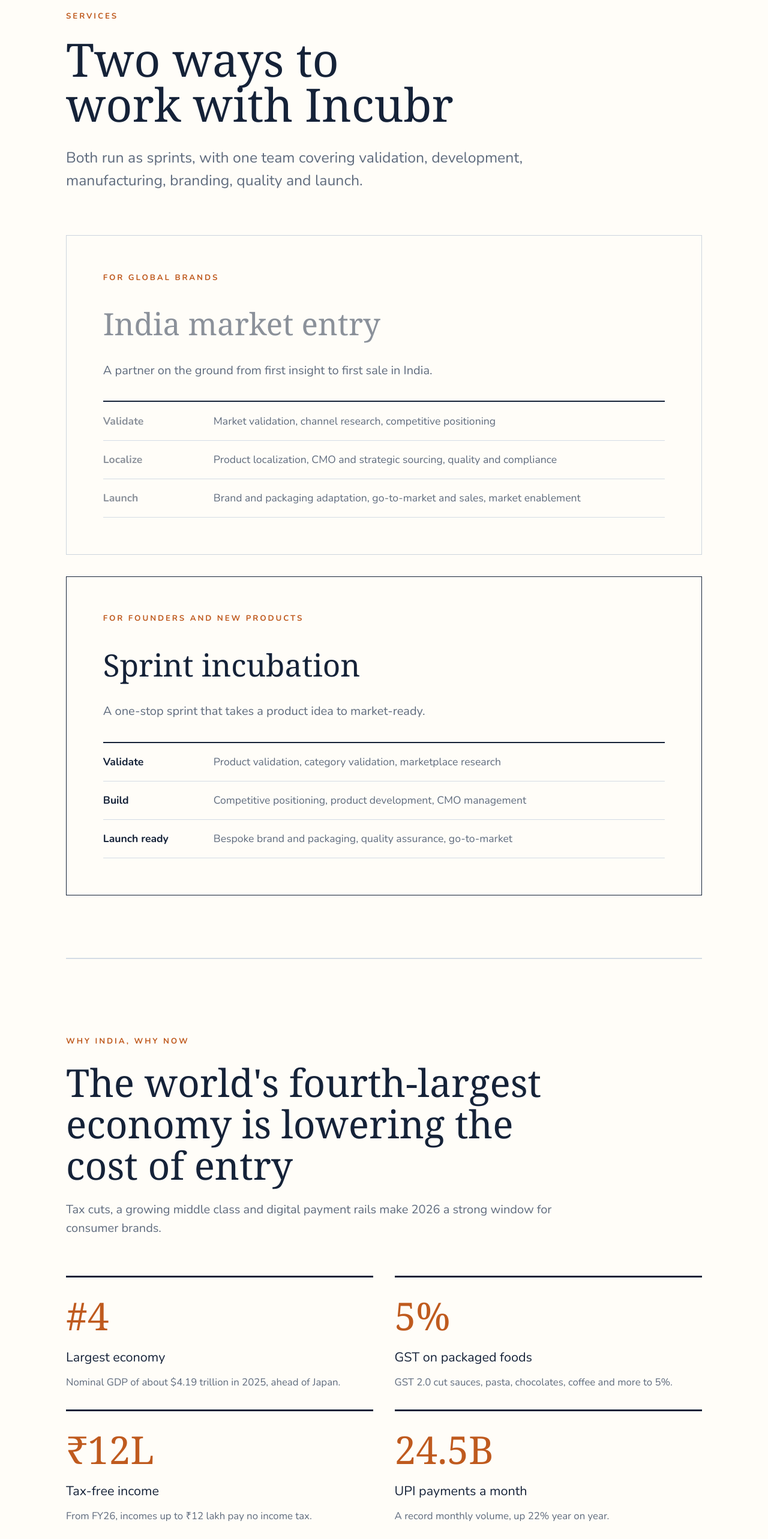
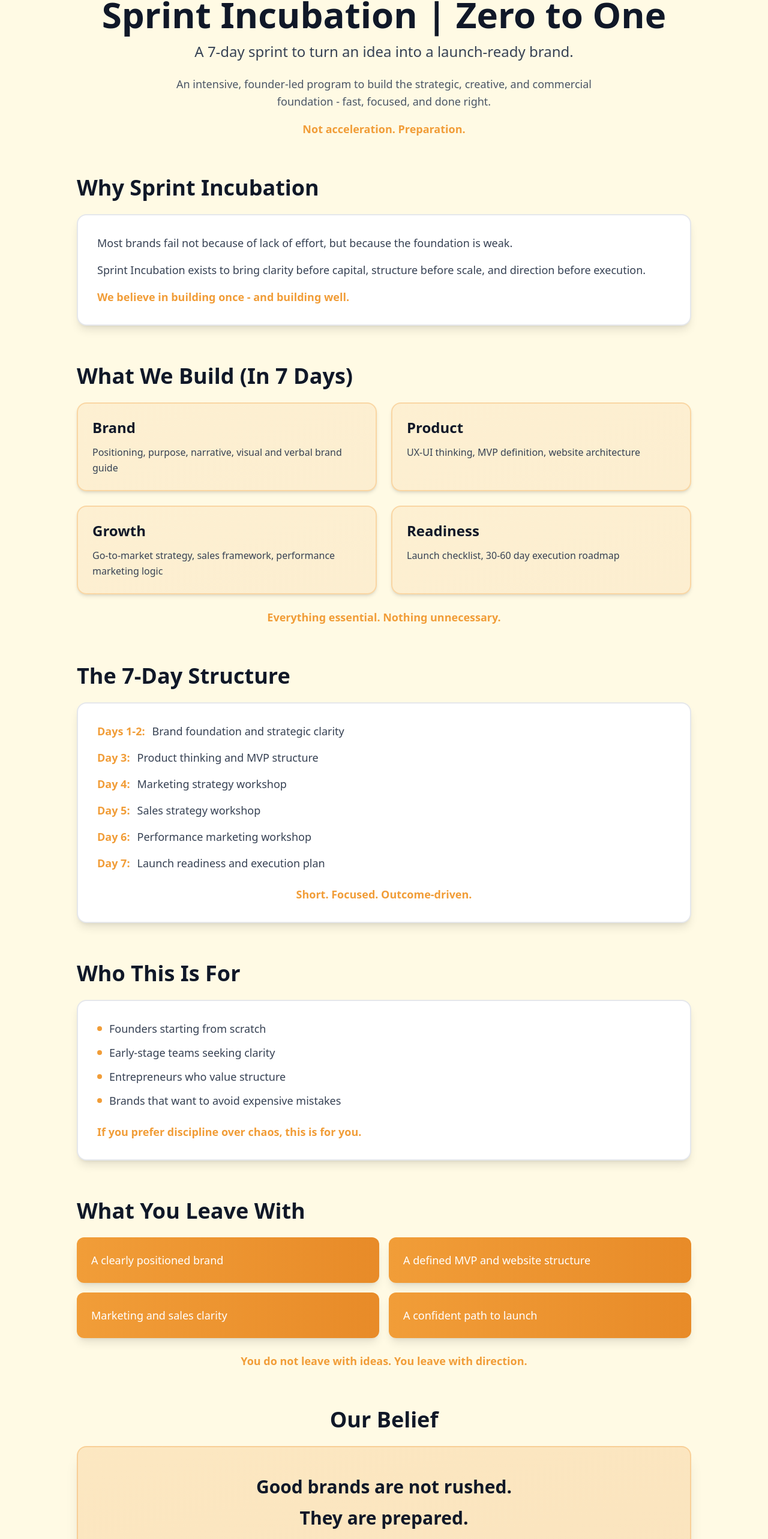
Before and after one commit to productincubr/incubr, a React (Vite) app in the folder frontend/: page /services in a window 1280 px wide. Shown: the part 159-2725 px from the top of the page at 60% size. Built offline with nearby package versions, Linux system fonts and the light colour scheme; the HTML template or start-up script is replaced by a standard one.

Commit message:
Restore original sprint incubation services page

```diff
--- a/frontend/src/components/Services.css
+++ /dev/null
@@ -1,44 +0,0 @@
-.services-page {
-  --ink: #152238;
-  --muted: #5f6b7d;
-  --line: #d4dce5;
-  --orange: #bf5a1e;
-  background: #fffdf8;
-  color: var(--ink);
-  font-family: "Nunito", system-ui, sans-serif;
-  min-height: 100vh;
-  padding: 4.5rem clamp(1.25rem, 7vw, 7rem) 7rem;
-}
-
-.services-hero, .service-paths, .market-section, .founder-section { max-width: 1060px; margin: 0 auto; }
-.services-hero { padding: 1rem 0 4.5rem; }
-.services-kicker, .service-eyebrow { color: var(--orange); font-size: .83rem; font-weight: 800; letter-spacing: .22em; margin: 0 0 1.45rem; }
-.services-hero h1, .market-section h2, .founder-section h2, .service-path h2, .founder-name { font-family: "RecoletaAlt", Georgia, serif; letter-spacing: 0; }
-.services-hero h1 { font-size: clamp(3rem, 6vw, 5.2rem); line-height: .98; margin: 0; max-width: 650px; }
-.services-intro { color: var(--muted); font-size: clamp(1.15rem, 2vw, 1.55rem); line-height: 1.55; margin: 2rem 0 0; max-width: 850px; }
-.service-paths { display: grid; gap: 2.25rem; }
-.service-path { border: 1.5px solid var(--ink); padding: clamp(2rem, 5vw, 3.8rem); }
-.service-path--muted { border-color: #cdd5de; }
-.service-eyebrow { margin-bottom: 1.7rem; }
-.service-path h2 { font-size: clamp(2.25rem, 4vw, 3.4rem); margin: 0; }
-.service-path--muted h2 { color: #8b919a; }
-.service-description, .market-intro { color: var(--muted); font-size: 1.25rem; line-height: 1.55; margin: 1.5rem 0 2.2rem; }
-.service-steps { border-top: 2px solid currentColor; }
-.service-step { display: grid; grid-template-columns: 10rem 1fr; gap: 1.5rem; border-bottom: 1.5px solid var(--line); padding: 1.15rem 0; color: var(--muted); font-size: 1.1rem; line-height: 1.5; }
-.service-step strong { color: var(--ink); }
-.service-path--muted .service-step strong { color: #8b919a; }
-.market-section { border-top: 2px solid var(--line); margin-top: 6.5rem; padding: 8rem 0 0; }
-.market-section h2, .founder-section h2 { font-size: clamp(2.6rem, 5vw, 4.45rem); line-height: 1.08; max-width: 850px; margin: 0; }
-.market-intro { max-width: 850px; }
-.market-grid { display: grid; grid-template-columns: repeat(2, 1fr); gap: 0 2.2rem; margin-top: 4rem; }
-.market-signal { border-top: 3px solid var(--ink); padding: 1rem 0 2rem; }
-.market-stat { color: var(--orange); font-family: "RecoletaAlt", Georgia, serif; font-size: clamp(2.8rem, 5vw, 4rem); margin: 0 0 .3rem; }
-.market-signal h3 { font-size: 1.35rem; margin: 0 0 .8rem; }
-.market-signal p:last-child { color: var(--muted); font-size: 1.05rem; line-height: 1.55; margin: 0; }
-.founder-section { border-top: 2px solid var(--line); margin-top: 5rem; padding: 6rem 0 0; }
-.founder-copy { align-items: center; display: grid; gap: 3rem; grid-template-columns: 19rem 1fr; margin-top: 4rem; }
-.founder-image { aspect-ratio: 1 / 1; display: block; height: 19rem; object-fit: cover; width: 19rem; }
-.founder-name { font-size: clamp(2.2rem, 4vw, 3.2rem); margin: 0; }
-.founder-role { color: var(--orange); font-size: 1.2rem; font-weight: 800; margin: .35rem 0 2rem; }
-.founder-quote { font-family: "RecoletaAlt", Georgia, serif; font-size: clamp(1.4rem, 2.2vw, 2rem); line-height: 1.35; margin: 0; max-width: 650px; }
-@media (max-width: 640px) { .services-page { padding-top: 2rem; } .service-step { grid-template-columns: 1fr; gap: .35rem; } .market-grid { grid-template-columns: 1fr; } .founder-copy { grid-template-columns: 1fr; margin-top: 2.5rem; } .founder-image { height: 12rem; width: 12rem; } }
--- a/frontend/src/components/Services.jsx
+++ b/frontend/src/components/Services.jsx
@@ -1,75 +1,104 @@
-import './Services.css';
-import founderImage from '../assets/image.png';
+import React from 'react';
+import { motion } from 'framer-motion';
 
-const servicePaths = [
-  {
-    eyebrow: 'FOR GLOBAL BRANDS',
-    title: 'India market entry',
-    description: 'A partner on the ground from first insight to first sale in India.',
-    steps: [
-      ['Validate', 'Market validation, channel research, competitive positioning'],
-      ['Localize', 'Product localization, CMO and strategic sourcing, quality and compliance'],
-      ['Launch', 'Brand and packaging adaptation, go-to-market and sales, market enablement'],
-    ],
-  },
-  {
-    eyebrow: 'FOR FOUNDERS AND NEW PRODUCTS',
-    title: 'Sprint incubation',
-    description: 'A one-stop sprint that takes a product idea to market-ready.',
-    steps: [
-      ['Validate', 'Product validation, category validation, marketplace research'],
-      ['Build', 'Competitive positioning, product development, CMO management'],
-      ['Launch ready', 'Bespoke brand and packaging, quality assurance, go-to-market'],
-    ],
-  },
-];
+const Services = () => {
+  return (
+    <div className="min-h-screen bg-[#FFFAE4] py-16 px-4 sm:px-8 lg:px-24">
+      <div className="max-w-5xl mx-auto">
+        <motion.div
+          className="text-center mb-16"
+          initial={{ opacity: 0, y: 20 }}
+          animate={{ opacity: 1, y: 0 }}
+          transition={{ duration: 0.6 }}
+        >
+          <h1 className="text-4xl md:text-5xl lg:text-6xl font-bold text-gray-900 mb-4">
+            Sprint Incubation | Zero to One
+          </h1>
+          <p className="text-xl md:text-2xl text-gray-700 mb-6">
+            A 7-day sprint to turn an idea into a launch-ready brand.
+          </p>
+          <p className="text-lg text-gray-600 max-w-3xl mx-auto leading-relaxed">
+            An intensive, founder-led program to build the strategic, creative, and
+            commercial foundation - fast, focused, and done right.
+          </p>
+          <p className="text-lg font-semibold text-[#F19D38] mt-4">
+            Not acceleration. Preparation.
+          </p>
+        </motion.div>
 
-const marketSignals = [
-  ['#4', 'Largest economy', 'Nominal GDP of about $4.19 trillion in 2025, ahead of Japan.'],
-  ['5%', 'GST on packaged foods', 'GST 2.0 cut sauces, pasta, chocolates, coffee and more to 5%.'],
-  ['₹12L', 'Tax-free income', 'From FY26, incomes up to ₹12 lakh pay no income tax.'],
-  ['24.5B', 'UPI payments a month', 'A record monthly volume, up 22% year on year.'],
-];
+        <motion.section className="mb-16" initial={{ opacity: 0, y: 20 }} whileInView={{ opacity: 1, y: 0 }} viewport={{ once: true }} transition={{ duration: 0.6 }}>
+          <h2 className="text-3xl md:text-4xl font-bold text-gray-900 mb-6">Why Sprint Incubation</h2>
+          <div className="bg-white rounded-2xl p-8 shadow-lg border-2 border-gray-200">
+            <p className="text-lg text-gray-700 leading-relaxed mb-4">Most brands fail not because of lack of effort, but because the foundation is weak.</p>
+            <p className="text-lg text-gray-700 leading-relaxed mb-4">Sprint Incubation exists to bring clarity before capital, structure before scale, and direction before execution.</p>
+            <p className="text-lg font-semibold text-[#F19D38]">We believe in building once - and building well.</p>
+          </div>
+        </motion.section>
 
-const Services = () => (
-  <main className="services-page">
-    <section className="services-hero">
-      <p className="services-kicker">SERVICES</p>
-      <h1>Two ways to<br />work with Incubr</h1>
-      <p className="services-intro">Both run as sprints, with one team covering validation, development, manufacturing, branding, quality and launch.</p>
-    </section>
+        <motion.section className="mb-16" initial={{ opacity: 0, y: 20 }} whileInView={{ opacity: 1, y: 0 }} viewport={{ once: true }} transition={{ duration: 0.6 }}>
+          <h2 className="text-3xl md:text-4xl font-bold text-gray-900 mb-6">What We Build (In 7 Days)</h2>
+          <div className="grid md:grid-cols-2 gap-6">
+            {[
+              ['Brand', 'Positioning, purpose, narrative, visual and verbal brand guide'],
+              ['Product', 'UX-UI thinking, MVP definition, website architecture'],
+              ['Growth', 'Go-to-market strategy, sales framework, performance marketing logic'],
+              ['Readiness', 'Launch checklist, 30-60 day execution roadmap'],
+            ].map(([title, description]) => (
+              <div className="bg-gradient-to-br from-[#F19D38]/10 to-[#E88B28]/10 rounded-2xl p-6 border-2 border-[#F19D38]/30 shadow-md" key={title}>
+                <h3 className="text-2xl font-bold text-gray-900 mb-3">{title}</h3>
+                <p className="text-gray-700 leading-relaxed">{description}</p>
+              </div>
+            ))}
+          </div>
+          <p className="text-center text-lg font-semibold text-[#F19D38] mt-6">Everything essential. Nothing unnecessary.</p>
+        </motion.section>
 
-    <section className="service-paths" aria-label="Ways to work with Incubr">
-      {servicePaths.map((path, index) => (
-        <article className={`service-path ${index === 0 ? 'service-path--muted' : ''}`} key={path.title}>
-          <p className="service-eyebrow">{path.eyebrow}</p>
-          <h2>{path.title}</h2>
-          <p className="service-description">{path.description}</p>
-          <div className="service-steps">
-            {path.steps.map(([label, detail]) => <div className="service-step" key={label}><strong>{label}</strong><span>{detail}</span></div>)}
+        <motion.section className="mb-16" initial={{ opacity: 0, y: 20 }} whileInView={{ opacity: 1, y: 0 }} viewport={{ once: true }} transition={{ duration: 0.6 }}>
+          <h2 className="text-3xl md:text-4xl font-bold text-gray-900 mb-6">The 7-Day Structure</h2>
+          <div className="bg-white rounded-2xl p-8 shadow-lg border-2 border-gray-200">
+            <ul className="space-y-4 text-lg text-gray-700">
+              {[
+                ['Days 1-2:', 'Brand foundation and strategic clarity'],
+                ['Day 3:', 'Product thinking and MVP structure'],
+                ['Day 4:', 'Marketing strategy workshop'],
+                ['Day 5:', 'Sales strategy workshop'],
+                ['Day 6:', 'Performance marketing workshop'],
+                ['Day 7:', 'Launch readiness and execution plan'],
+              ].map(([day, description]) => <li className="flex items-start" key={day}><span className="font-bold text-[#F19D38] mr-3">{day}</span><span>{description}</span></li>)}
+            </ul>
+            <p className="text-center text-lg font-semibold text-[#F19D38] mt-6">Short. Focused. Outcome-driven.</p>
           </div>
-        </article>
-      ))}
-    </section>
+        </motion.section>
 
-    <section className="market-section">
-      <p className="services-kicker">WHY INDIA, WHY NOW</p>
-      <h2>The world's fourth-largest economy is lowering the cost of entry</h2>
-      <p className="market-intro">Tax cuts, a growing middle class and digital payment rails make 2026 a strong window for consumer brands.</p>
-      <div className="market-grid">
-        {marketSignals.map(([stat, label, detail]) => <article className="market-signal" key={label}><p className="market-stat">{stat}</p><h3>{label}</h3><p>{detail}</p></article>)}
+        <motion.section className="mb-16" initial={{ opacity: 0, y: 20 }} whileInView={{ opacity: 1, y: 0 }} viewport={{ once: true }} transition={{ duration: 0.6 }}>
+          <h2 className="text-3xl md:text-4xl font-bold text-gray-900 mb-6">Who This Is For</h2>
+          <div className="bg-white rounded-2xl p-8 shadow-lg border-2 border-gray-200">
+            <ul className="space-y-3 text-lg text-gray-700 mb-6">
+              {['Founders starting from scratch', 'Early-stage teams seeking clarity', 'Entrepreneurs who value structure', 'Brands that want to avoid expensive mistakes'].map((item) => <li className="flex items-center" key={item}><span className="w-2 h-2 bg-[#F19D38] rounded-full mr-3" />{item}</li>)}
+            </ul>
+            <p className="text-lg font-semibold text-[#F19D38]">If you prefer discipline over chaos, this is for you.</p>
+          </div>
+        </motion.section>
+
+        <motion.section className="mb-16" initial={{ opacity: 0, y: 20 }} whileInView={{ opacity: 1, y: 0 }} viewport={{ once: true }} transition={{ duration: 0.6 }}>
+          <h2 className="text-3xl md:text-4xl font-bold text-gray-900 mb-6">What You Leave With</h2>
+          <div className="grid md:grid-cols-2 gap-4">
+            {['A clearly positioned brand', 'A defined MVP and website structure', 'Marketing and sales clarity', 'A confident path to launch'].map((item) => <div className="bg-gradient-to-r from-[#F19D38] to-[#E88B28] rounded-xl p-6 text-white shadow-lg" key={item}><p className="text-lg font-medium">{item}</p></div>)}
+          </div>
+          <p className="text-center text-lg font-semibold text-[#F19D38] mt-6">You do not leave with ideas. You leave with direction.</p>
+        </motion.section>
+
+        <motion.section className="text-center" initial={{ opacity: 0, y: 20 }} whileInView={{ opacity: 1, y: 0 }} viewport={{ once: true }} transition={{ duration: 0.6 }}>
+          <h2 className="text-3xl md:text-4xl font-bold text-gray-900 mb-6">Our Belief</h2>
+          <div className="bg-gradient-to-br from-[#F19D38]/20 to-[#E88B28]/20 rounded-2xl p-12 border-2 border-[#F19D38]/30 shadow-xl">
+            <p className="text-2xl md:text-3xl font-bold text-gray-900 mb-4">Good brands are not rushed.</p>
+            <p className="text-2xl md:text-3xl font-bold text-gray-900 mb-6">They are prepared.</p>
+            <p className="text-xl text-gray-700">Sprint Incubation is built on that principle.</p>
+          </div>
+        </motion.section>
       </div>
-    </section>
-
-    <section className="founder-section">
-      <p className="services-kicker">FOUNDER</p>
-      <h2>Led by an operator<br />who has done it before</h2>
-      <div className="founder-copy">
-        <img className="founder-image" src={founderImage} alt="Gopal Batra" />
-        <div><p className="founder-name">Gopal Batra</p><p className="founder-role">Founder, Incubr Tech Pvt Ltd</p><p className="founder-quote">A brand builder and country operator who has spent his career on the hardest stretch for any brand: the first mile in a new market.</p></div>
-      </div>
-    </section>
-  </main>
-);
+    </div>
+  );
+};
 
 export default Services;
```
